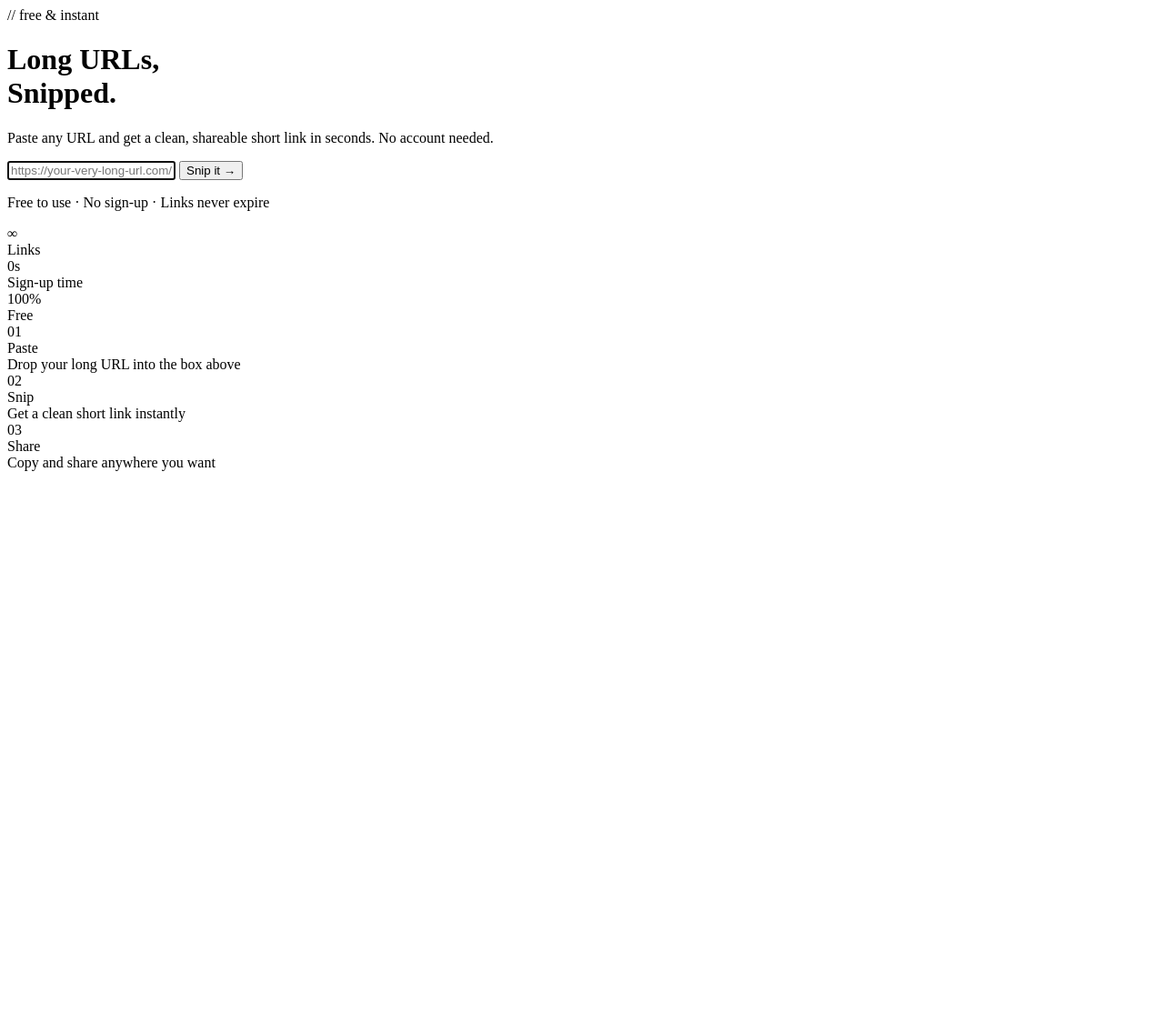
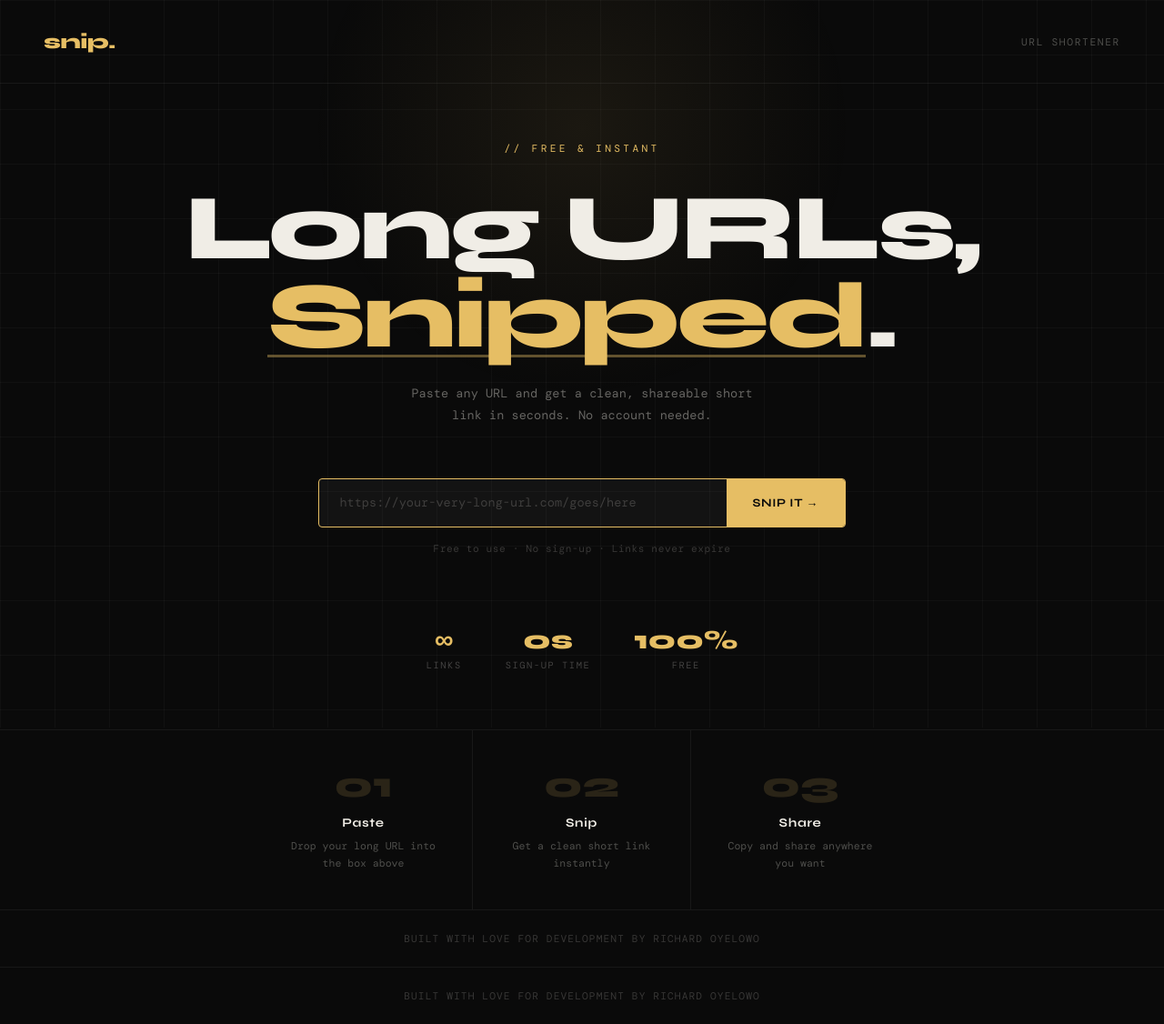
Before and after one commit to RichardOyelowo/url-shortener, a FastAPI app: page / in a window 1280 px wide. Shown: the whole page at 91% size. Before the commit the page ends 518 px from the top, so only its background shows below. Run offline with FastAPI, Linux system fonts and the light colour scheme; parts of the project's set-up code (start-up, migrations or seed data) failed here and were passed over; some web fonts are replaced.

Commit message:
restructured layout to aid css

```diff
--- a/app/templates/layout.html
+++ b/app/templates/layout.html
@@ -1,8 +1,33 @@
 <!DOCTYPE html>
-    <meta charset="UTF-8">
-    <meta name="viewport" content="width:device-width initial-scale=1.0">
+<html lang="en">
+    <head>
+        <meta charset="UTF-8">
+        <meta name="viewport" content="width=device-width, initial-scale=1.0">
+        <title>{% block title %}Snip — URL Shortener{% endblock %}</title>
+        <link rel="stylesheet" href="/static/styles.css">
+    </head>
 
-    <title>URL SHORTENER</title>
+    <body>
+        <div class="body-container">
+            <div class="bg-grid"></div>
+            <div class="bg-glow"></div>
 
-    <div class="body-container">{% block body %}{% endblock %}</div>
+            <nav>
+                <div class="logo">snip.</div>
+                <div class="nav-tag">URL Shortener</div>
+            </nav>
+
+            {% block body %}{% endblock %}
+
+            <footer>
+                <p>Built with love for development by Richard Oyelowo</p>
+            </footer>
+        </div>
+    </body>
+
+    <footer class="mt-auto py-3 text-center">
+        <div class="container">
+            <p class="text-muted mb-0">Built with love for development by Richard Oyelowo</p>
+        </div>
+    </footer>
 </html>
```
